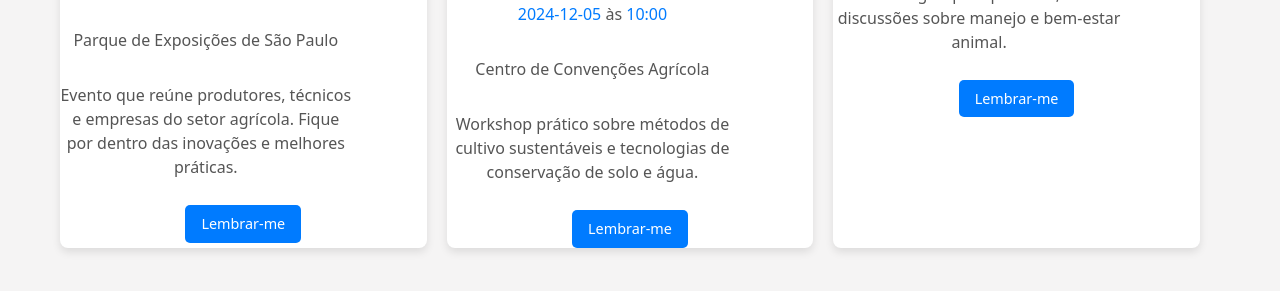
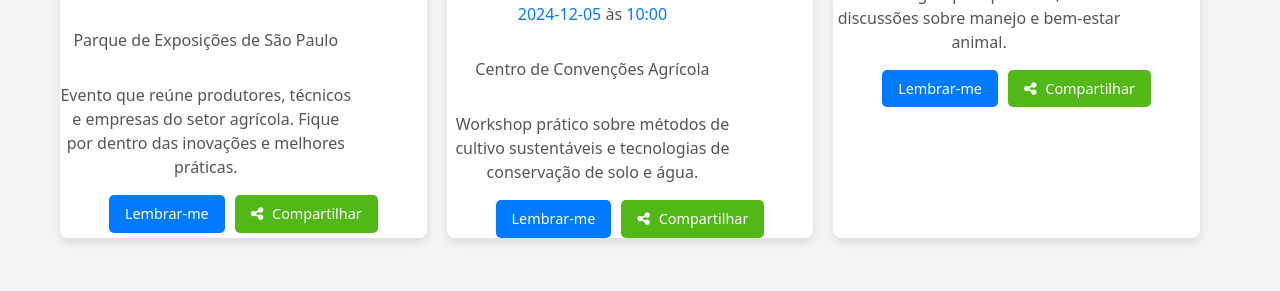
Before and after one commit to AgroConnect4/frontend-v4, a React (Vite) app: page /eventos in a window 1280 px wide. Shown: the part 481-772 px from the top of the page. Built offline with nearby package versions, Linux system fonts and the light colour scheme; no server answers.

Commit message:
compartilhar

```diff
--- a/src/pages/Eventos/Eventos.jsx
+++ b/src/pages/Eventos/Eventos.jsx
@@ -1,4 +1,3 @@
-// src/pages/Eventos/Eventos.js
 import React from 'react';
 import { useNavigate } from 'react-router-dom';
 import styles from './Eventos.module.css';
@@ -45,6 +44,11 @@ const Eventos = () => {
     // Aqui, você poderia integrar uma funcionalidade para adicionar o evento ao calendário
   };
 
+  const handleCompartilharClick = (evento) => {
+    alert(`Evento compartilhado: ${evento.nome}`);
+    // Aqui, você poderia integrar uma funcionalidade para compartilhar o evento
+  };
+
   return (
     <div className={styles.container}>
       <div className={styles.header}>
@@ -63,9 +67,14 @@ const Eventos = () => {
             </p>
             <p className={styles.local}>{evento.local}</p>
             <p className={styles.descricao}>{evento.descricao}</p>
-            <button onClick={() => handleLembrarMeClick(evento)} className={styles.lembraMeButton}>
-              Lembrar-me
-            </button>
+            <div className={styles.botoes}>
+              <button onClick={() => handleLembrarMeClick(evento)} className={styles.lembraMeButton}>
+                Lembrar-me
+              </button>
+              <button onClick={() => handleCompartilharClick(evento)} className={styles.compartilharButton}>
+                <i className="fas fa-share-alt"></i> Compartilhar
+              </button>
+            </div>
           </div>
         ))}
       </div>
--- a/src/pages/Eventos/Eventos.module.css
+++ b/src/pages/Eventos/Eventos.module.css
@@ -3,7 +3,7 @@
     padding: 20px;
     max-width: 1200px;
     margin: 0 auto;
-    margin-top: 80px; /* Adicione essa margem superior para afastar o conteúdo da navbar */
+    margin-top: 80px; /* Ajuste para afastar da navbar */
   }
 
   .header {
@@ -64,17 +64,39 @@
     color: #555;
   }
 
-.lembraMeButton {
+  .botoes {
+    display: flex;
+    justify-content: center;
+    gap: 10px;
+    margin-top: 10px;
+  }
+
+  .lembraMeButton,
+  .compartilharButton {
     padding: 8px 16px;
     font-size: 0.9em;
     color: #fff;
-  background-color: #007bff;
     border: none;
     border-radius: 5px;
     cursor: pointer;
-  margin-top: 10px;
+  }
+
+  .lembraMeButton {
+    background-color: #007bff;
   }
 
   .lembraMeButton:hover {
     background-color: #0056b3;
   }
+
+  .compartilharButton {
+    background-color: #52b817;
+  }
+
+  .compartilharButton:hover {
+    background-color: #004302;
+  }
+
+  .compartilharButton i {
+    margin-right: 5px;
+  }
```
Lines whose indentation alone changed are shown as unchanged.
